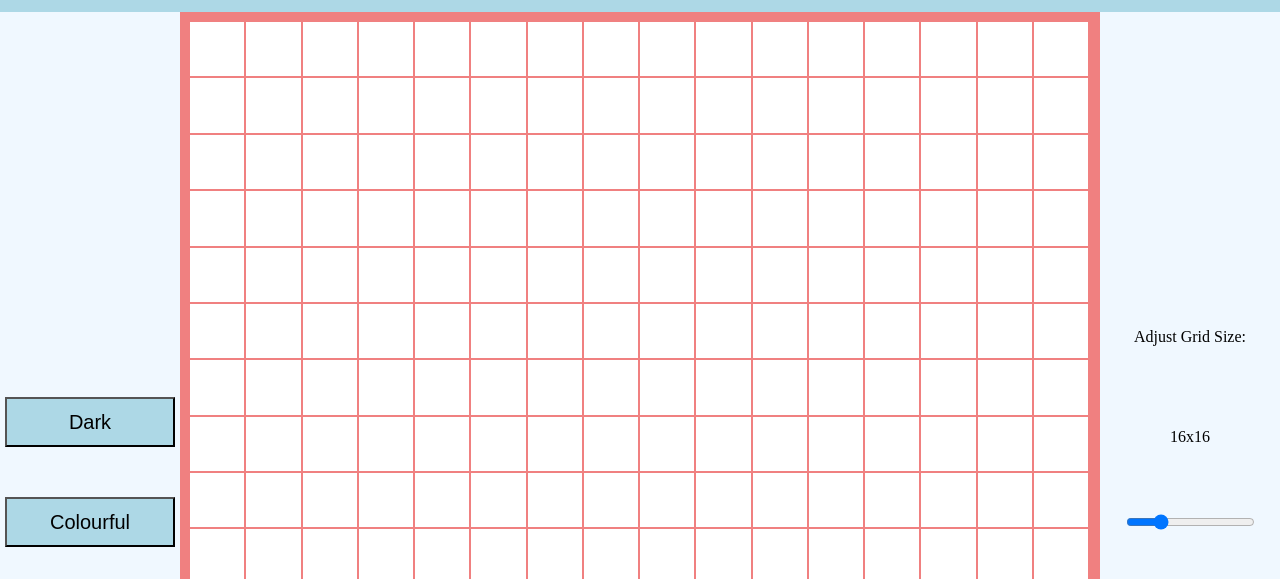
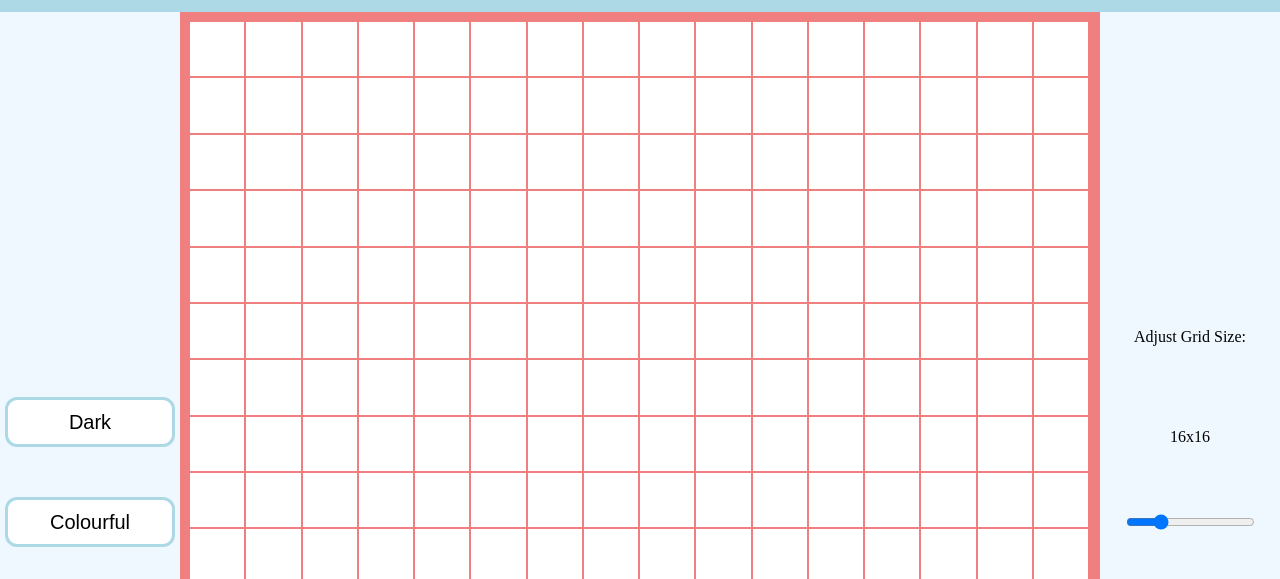
Before and after one commit to FoxyBryn/etch-a-sketch, a plain HTML site: page index.html in a window 1280 px wide. Shown: the part 188-767 px from the top of the page. Drawn offline with Linux system fonts and the light colour scheme.

```diff
--- a/styles.css
+++ b/styles.css
@@ -8,10 +8,19 @@
 }
 
 button {
-    background-color: lightblue;
+    background-color: white;
     font-size: 20px;
+    border-radius: 12px;
+    border: 3px solid lightblue;
     height: 50px;
     width: 170px;
+    transition-duration: 0.4s;
+}
+
+button:hover {
+    background-color: lightblue;
+    border-color: white;
+    box-shadow: 0 12px 16px 0 rgba(0,0,0,0.24), 0 17px 50px 0 rgba(0,0,0,0.19);
 }
 
 .header {
```
Also changed, not shown: scripts.js (+0 -14 lines).
